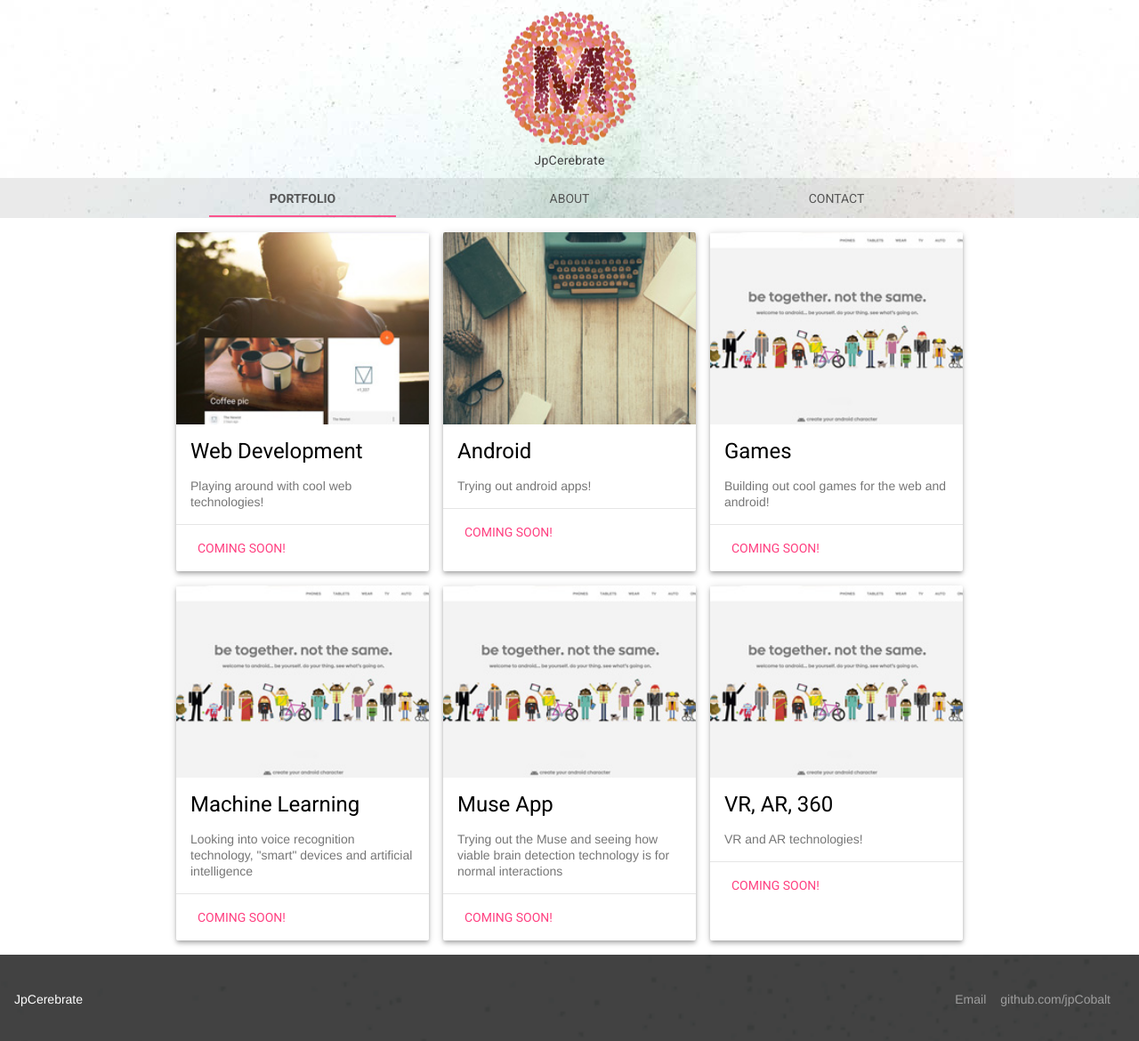
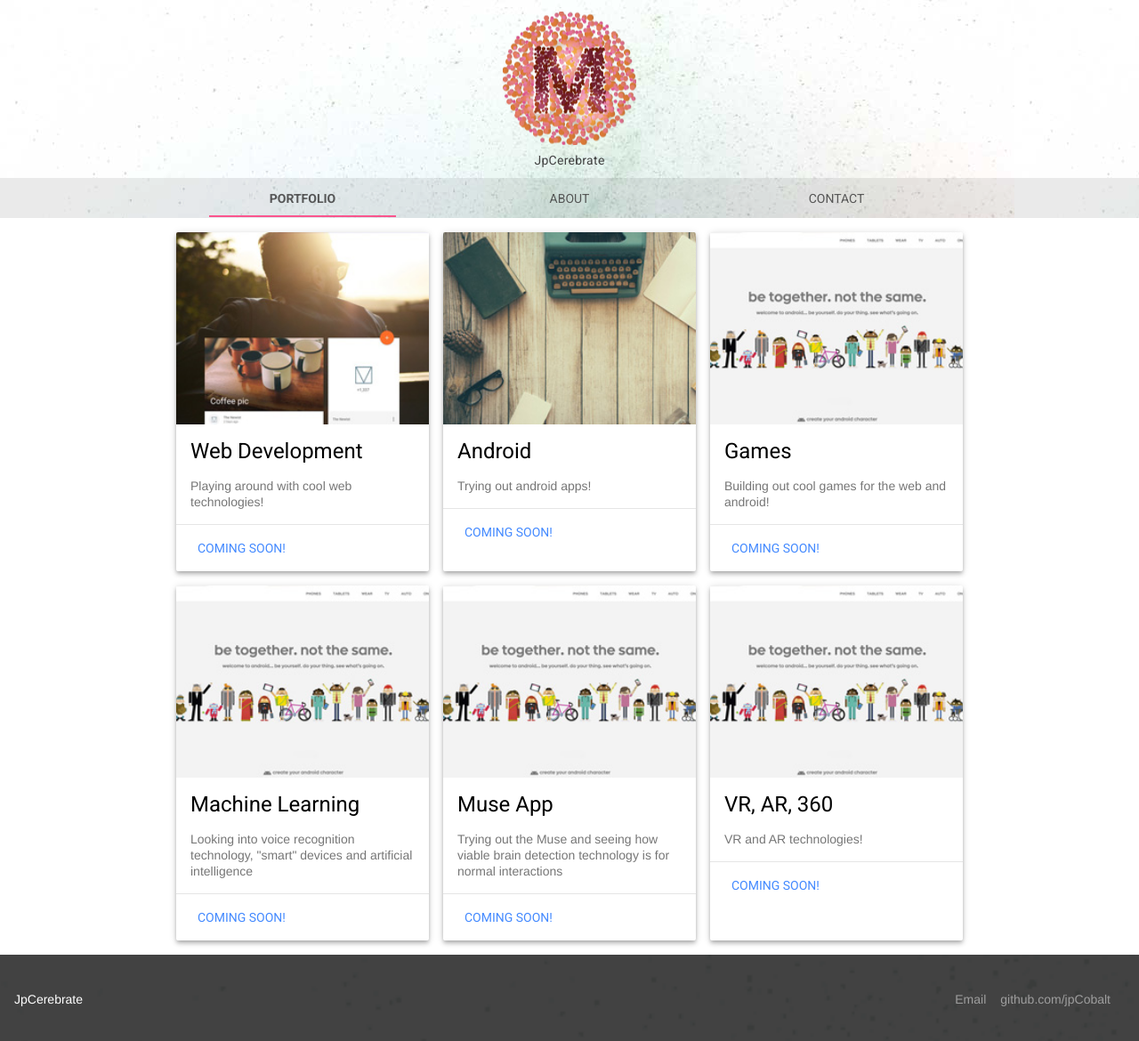
Before and after one commit to jpCobalt/jpCobalt.github.io, a Jekyll site: the page built from index.html, in a window 1280 px wide. Shown: the top 1170 px of the page at 89% size. Built offline with Jekyll 4.4.1, drawn with Linux system fonts in a browser that asks for light colours.

Commit message:
Change theme and change way header is fixed (scrollbar now part of whole page

```diff
--- a/_layouts/default.html
+++ b/_layouts/default.html
@@ -42,7 +42,7 @@
     material.blue-orange.min.css
     material.purple-indigo.min.css
     -->
-    <link rel="stylesheet" href="https://code.getmdl.io/1.3.0/material.grey-pink.min.css" />
+    <link rel="stylesheet" href="https://code.getmdl.io/1.3.0/material.grey-blue.min.css" />
 
 
     <!-- Your styles -->
--- a/styles.css
+++ b/styles.css
@@ -1,5 +1,5 @@
 .portfolio-header {
-  position: relative;
+  position: fixed;
   background-image: url(images/header-bg.jpg);
 }
 
@@ -167,3 +167,17 @@
   background-image: url(images/footer-background.png);
   background-size: cover;
 }
+
+.mdl-layout__container {
+  position:relative;
+}
+
+.mdl-layout__content {
+  margin-top:245px;
+}
+
+@media screen  and (max-width: 1024){
+  .mdl-layout__content{
+    margin-top:205px;
+  }
+}
```
